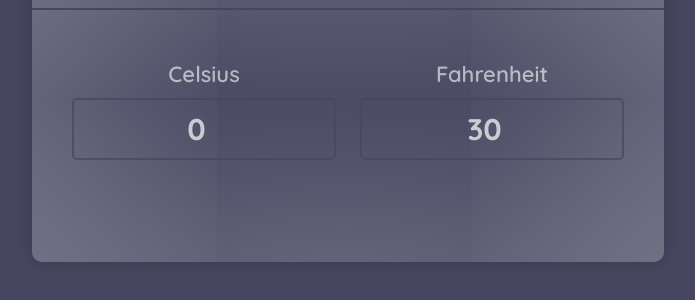
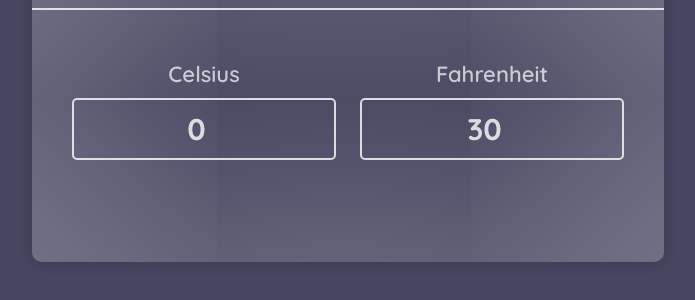
Before and after one commit to 2raiyyan1khan/Temperature-Converter, a plain HTML site: page index.html in a window 1280 px wide. Shown: the part 158-458 px from the top of the page, without its empty margins (292-987 px from the left). Drawn offline with Linux system fonts and the light colour scheme.

Commit message:
Add files via upload

```diff
--- a/Css/style.css
+++ b/Css/style.css
@@ -37,7 +37,8 @@ h1 {
 }
 
 .hr {
-  border-bottom: 2px solid #464660;
+  border-bottom: 2px solid #ffff;
+  opacity: 80%;
 }
 .container {
   text-align: center;
@@ -56,14 +57,14 @@ h1 {
   font-size: 30px;
   text-align: center;
   font-weight: bold;
-  border: 2px solid #464660;
+  border: 2px solid #ffff;
   border-radius: 5px;
   width: 250px;
   font-family: inherit;
   transition: all 0.3s;
   background: transparent;
   color: #ffff;
-  opacity: 70%;
+  opacity: 80%;
 }
 label {
   display: block;
@@ -71,7 +72,7 @@ label {
   font-size: 22px;
   font-weight: 600;
   text-transform: capitalize;
-  opacity: 60%;
+  opacity: 70%;
 }
 .inp:focus{
     outline: none;
```
